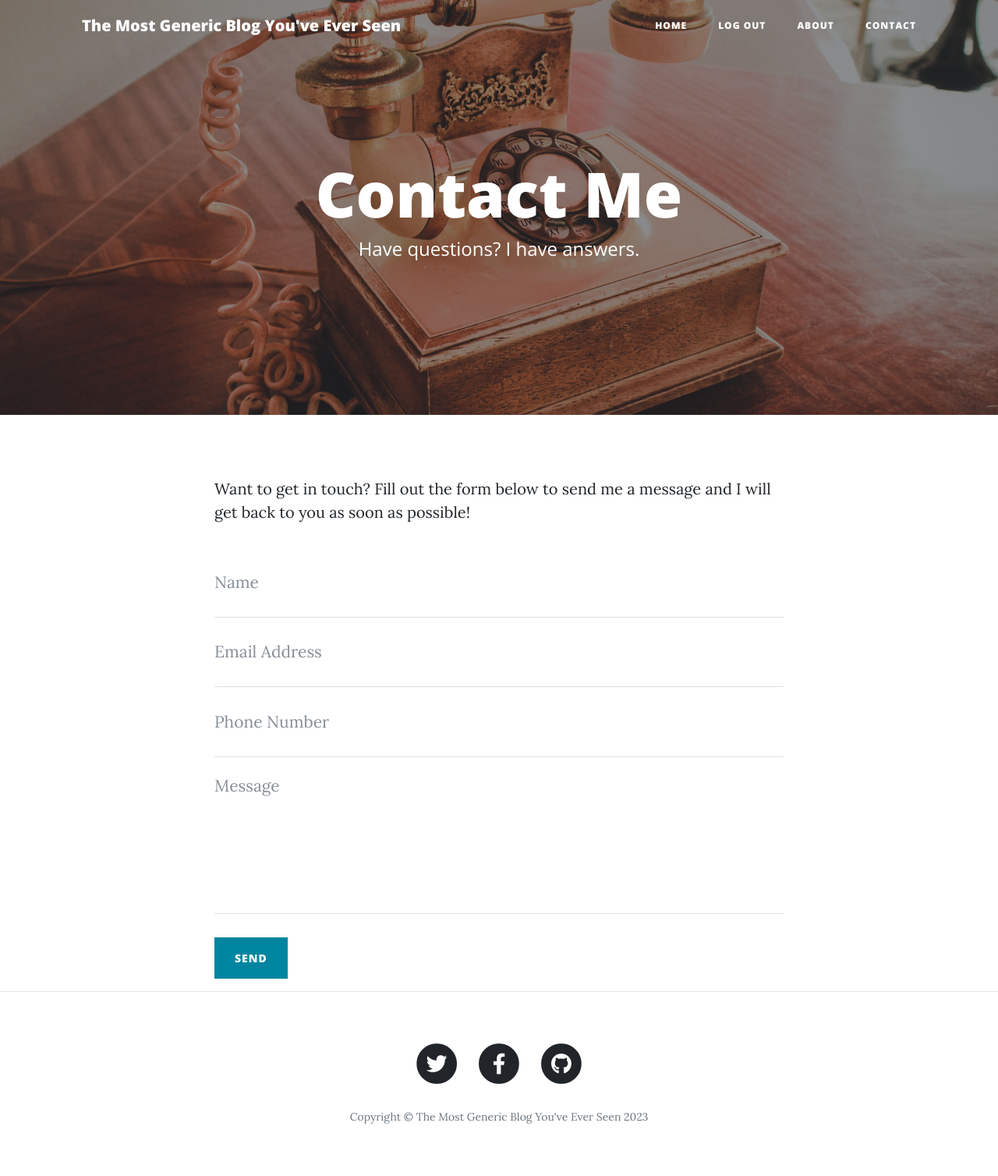
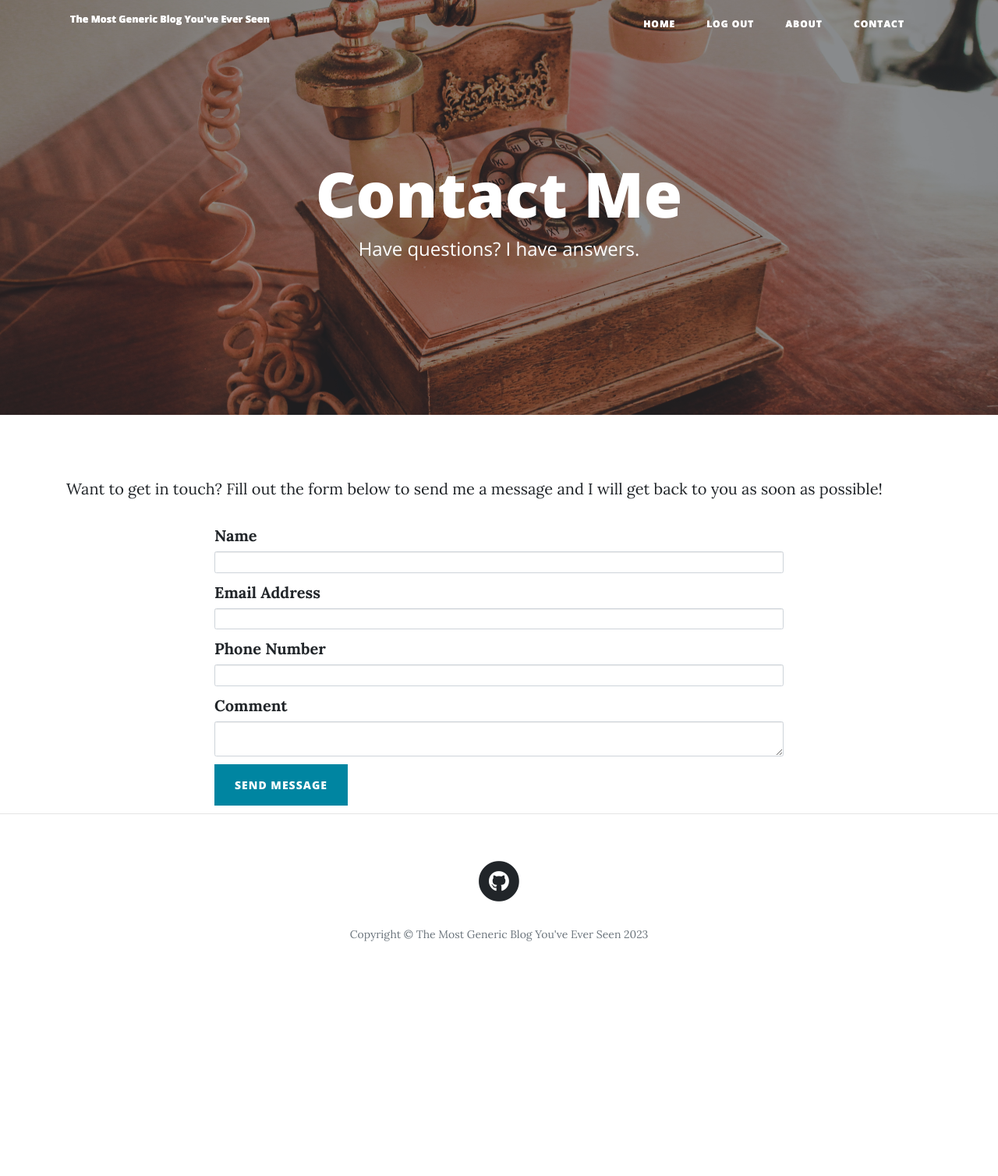
Before and after one commit to musser004/Portfolio-Fully_Functional_Bootstrap_Flask_Blog, a Flask app: page /contact in a window 1280 px wide. Shown: the whole page at 78% size. After the commit the page ends 1207 px from the top, so only its background shows below. Run offline with Flask 3, Linux system fonts and the light colour scheme; the visitor is signed in with stand-in values (Sample User, id 1); parts of the project's set-up code (start-up, migrations or seed data) failed here and were passed over; some libraries are stand-ins or nearby versions.

Commit message:
Update main.py, form.py, HTML pages
- Updating contact page to flash a "Message successfully sent!" message whenever the form is submitted
- Updating the flashed messages on the login and register pages to be cleaner
- Facebook and Twitter buttons removed from footer

```diff
--- a/forms.py
+++ b/forms.py
@@ -31,3 +31,11 @@ class LoginForm(FlaskForm):
 class CommentForm(FlaskForm):
     comment = CKEditorField("Comment", validators=[DataRequired()])
     submit = SubmitField("Submit Comment")
+
+
+class ContactForm(FlaskForm):
+    name = StringField("Name", validators=[DataRequired()])
+    email = StringField("Email Address", validators=[DataRequired(), Email()])
+    phone = StringField("Phone Number", validators=[DataRequired()])
+    message = CKEditorField("Comment", validators=[DataRequired()])
+    submit = SubmitField("Send Message")
--- a/main.py
+++ b/main.py
@@ -6,7 +6,7 @@ from werkzeug.security import generate_password_hash, check_password_hash
 from flask_sqlalchemy import SQLAlchemy
 from sqlalchemy.orm import relationship
 from flask_login import UserMixin, login_user, LoginManager, login_required, current_user, logout_user
-from forms import CreatePostForm, RegisterForm, LoginForm, CommentForm
+from forms import CreatePostForm, RegisterForm, LoginForm, CommentForm, ContactForm
 from flask_gravatar import Gravatar
 from functools import wraps
 import os
@@ -16,7 +16,7 @@ import os
 app = Flask(__name__)
 app.config['SECRET_KEY'] = os.environ['SECRET_KEY']
 ckeditor = CKEditor(app)
-bootstrap = Bootstrap(app)
+Bootstrap(app)
 
 # Gravatar setup for user comments
 
@@ -213,9 +213,19 @@ def about():
 # Contact page setup
 
 
-@app.route("/contact")
+@app.route("/contact", methods=["GET", "POST"])
 def contact():
-    return render_template("contact.html")
+    form = ContactForm()
+
+    # Contact form setup
+
+    if form.validate_on_submit():
+        flash("Message successfully sent!")
+        form.name.data = ""
+        form.email.data = ""
+        form.phone.data = ""
+        form.message.data = ""
+    return render_template("contact.html", form=form)
 
 # New post page setup (admin only)
 
@@ -265,6 +275,7 @@ def edit_post(post_id):
 
 # Delete post process (admin only)
 
+
 @app.route("/delete/<int:post_id>")
 @admin_only
 @login_required
--- a/templates/contact.html
+++ b/templates/contact.html
@@ -1,3 +1,7 @@
+{% extends 'bootstrap/base.html' %}
+{% import "bootstrap/wtf.html" as wtf %}
+{% include "header.html" %}
+{% block content %}
 {% include "header.html" %}
 
   <!-- Page Header -->
@@ -16,50 +20,33 @@
   </header>
 
   <!-- Main Content -->
-  <div class="container">
-    <div class="row">
-      <div class="col-lg-8 col-md-10 mx-auto">
-        <p>Want to get in touch? Fill out the form below to send me a message and I will get back to you as soon as possible!</p>
-        <!-- Contact Form - Enter your email address on line 19 of the mail/contact_me.php file to make this form work. -->
-        <!-- WARNING: Some web hosts do not allow emails to be sent through forms to common mail hosts like Gmail or Yahoo. It's recommended that you use a private domain email address! -->
-        <!-- To use the contact form, your site must be on a live web host with PHP! The form will not work locally! -->
-        <form name="sentMessage" id="contactForm" novalidate>
-          <div class="control-group">
-            <div class="form-group floating-label-form-group controls">
-              <label>Name</label>
-              <input type="text" class="form-control" placeholder="Name" id="name" required data-validation-required-message="Please enter your name.">
-              <p class="help-block text-danger"></p>
-            </div>
-          </div>
-          <div class="control-group">
-            <div class="form-group floating-label-form-group controls">
-              <label>Email Address</label>
-              <input type="email" class="form-control" placeholder="Email Address" id="email" required data-validation-required-message="Please enter your email address.">
-              <p class="help-block text-danger"></p>
-            </div>
-          </div>
-          <div class="control-group">
-            <div class="form-group col-xs-12 floating-label-form-group controls">
-              <label>Phone Number</label>
-              <input type="tel" class="form-control" placeholder="Phone Number" id="phone" required data-validation-required-message="Please enter your phone number.">
-              <p class="help-block text-danger"></p>
-            </div>
-          </div>
-          <div class="control-group">
-            <div class="form-group floating-label-form-group controls">
-              <label>Message</label>
-              <textarea rows="5" class="form-control" placeholder="Message" id="message" required data-validation-required-message="Please enter a message."></textarea>
-              <p class="help-block text-danger"></p>
-            </div>
-          </div>
-          <br>
-          <div id="success"></div>
-          <button type="submit" class="btn btn-primary" id="sendMessageButton">Send</button>
-        </form>
-      </div>
+
+<div class="container">
+         <p>Want to get in touch? Fill out the form below to send me a message and I will get back to you as soon as possible!</p>
+
+
+  {% with messages = get_flashed_messages() %}
+      {% if messages %}
+          {% for message in messages %}
+              <p style="text-align: center; color: red;">{{ message }}</p>
+          {% endfor %}
+      {% endif %}
+  {% endwith %}
+
+    </div>
+
+<div class="container">
+
+<div class="row">
+    <div class="col-lg-8 col-md-10 mx-auto content">
+               {{ ckeditor.load() }}
+        {{ ckeditor.config(name='body') }}
+      {{ wtf.quick_form(form, novalidate=True, button_map={"submit": "primary"}) }}
     </div>
   </div>
+</div>
 
   <hr>
 
-  {% include "footer.html" %}
+{% include "footer.html" %}
+{% endblock %}
--- a/templates/footer.html
+++ b/templates/footer.html
@@ -4,22 +4,7 @@
       <div class="row">
         <div class="col-lg-8 col-md-10 mx-auto">
           <ul class="list-inline text-center">
-            <li class="list-inline-item">
-              <a href="#">
-                <span class="fa-stack fa-lg">
-                  <i class="fas fa-circle fa-stack-2x"></i>
-                  <i class="fab fa-twitter fa-stack-1x fa-inverse"></i>
-                </span>
-              </a>
-            </li>
-            <li class="list-inline-item">
-              <a href="#">
-                <span class="fa-stack fa-lg">
-                  <i class="fas fa-circle fa-stack-2x"></i>
-                  <i class="fab fa-facebook-f fa-stack-1x fa-inverse"></i>
-                </span>
-              </a>
-            </li>
+
             <li class="list-inline-item">
               <a href="https://github.com/musser004/Portfolio-Fully_Functional_Bootstrap_Flask_Blog">
                 <span class="fa-stack fa-lg">
--- a/templates/register.html
+++ b/templates/register.html
@@ -19,6 +19,8 @@
     </div>
   </header>
 
+
+
   <div class="container">
     <div class="row">
       <div class="col-lg-8 col-md-10 mx-auto">
```
Also changed, not shown: templates/login.html (+9 -4 lines).
